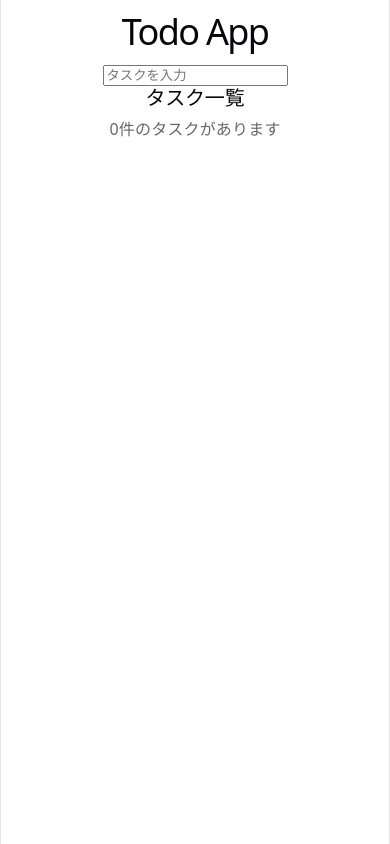
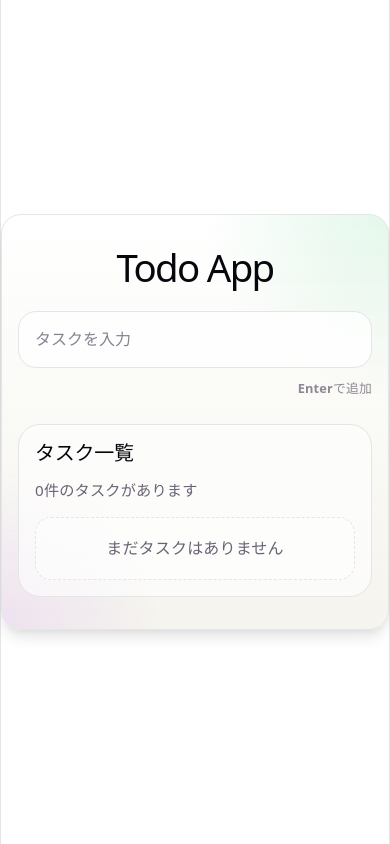
Before and after one commit to Naoto-Araki/react-ts-handson, a React (Vite) app in the folder todo-app/: page / in a window 390 px wide. Built offline with nearby package versions, Linux system fonts and the light colour scheme.

Commit message:
refactor: remove unused counter styles and enhance App component styling

```diff
--- a/todo-app/src/App.css
+++ b/todo-app/src/App.css
@@ -1,184 +1,175 @@
-.counter {
-  font-size: 16px;
-  padding: 5px 10px;
-  border-radius: 5px;
-  color: var(--accent);
-  background: var(--accent-bg);
-  border: 2px solid transparent;
-  transition: border-color 0.3s;
-  margin-bottom: 24px;
+.App {
+  width: min(100%, 680px);
+  margin: auto;
+  padding: 3rem 2rem;
+  display: grid;
+  gap: 1.5rem;
+  text-align: left;
+  background:
+    radial-gradient(circle at top right, rgba(34, 197, 94, 0.12), transparent 32%),
+    radial-gradient(circle at bottom left, var(--accent-bg), transparent 28%),
+    linear-gradient(180deg, rgba(255, 255, 255, 0.98), rgba(244, 243, 236, 0.92));
+  border: 1px solid var(--border);
+  border-radius: 28px;
+  box-shadow: var(--shadow);
+  box-sizing: border-box;
+}
 
-  &:hover {
-    border-color: var(--accent-border);
+.App h1 {
+  margin: 0;
+  font-size: clamp(2.4rem, 6vw, 3.5rem);
+  line-height: 1.05;
+  text-align: center;
+}
+
+.App form {
+  position: relative;
+}
+
+.App form::after {
+  content: 'Enterで追加';
+  position: absolute;
+  right: 1rem;
+  top: 50%;
+  transform: translateY(-50%);
+  font-size: 0.8rem;
+  font-weight: 700;
+  color: var(--text);
+  opacity: 0.75;
+  pointer-events: none;
+}
+
+.App input {
+  width: 100%;
+  padding: 1rem 7.5rem 1rem 1rem;
+  border-radius: 18px;
+  border: 1px solid var(--border);
+  background: rgba(255, 255, 255, 0.8);
+  color: var(--text-h);
+  font: inherit;
+  box-sizing: border-box;
+  transition:
+    border-color 160ms ease,
+    box-shadow 160ms ease,
+    transform 160ms ease;
+}
+
+.App input::placeholder {
+  color: var(--text);
+  opacity: 0.8;
+}
+
+.App input:focus {
+  outline: none;
+  border-color: var(--accent-border);
+  box-shadow: 0 0 0 4px var(--accent-bg);
+  transform: translateY(-1px);
+}
+
+.task-list {
+  display: grid;
+  gap: 0.9rem;
+  padding: 1.4rem;
+  border-radius: 22px;
+  background: rgba(255, 255, 255, 0.62);
+  border: 1px solid var(--border);
+}
+
+.task-list h2 {
+  margin: 0;
+}
+
+.task-list p {
+  font-size: 0.95rem;
+  color: var(--text);
+}
+
+.task-list ul {
+  list-style: none;
+  margin: 0;
+  padding: 0;
+  display: grid;
+  gap: 0.75rem;
+}
+
+.task-list li {
+  position: relative;
+  padding: 0.95rem 1rem 0.95rem 3rem;
+  border-radius: 16px;
+  background: linear-gradient(135deg, rgba(255, 255, 255, 0.95), rgba(244, 243, 236, 0.92));
+  border: 1px solid rgba(170, 59, 255, 0.16);
+  color: var(--text-h);
+  box-shadow: 0 10px 22px rgba(8, 6, 13, 0.06);
+  word-break: break-word;
+}
+
+.task-list li::before {
+  content: '';
+  position: absolute;
+  left: 1rem;
+  top: 50%;
+  width: 1rem;
+  height: 1rem;
+  border-radius: 999px;
+  transform: translateY(-50%);
+  background: linear-gradient(135deg, #22c55e, #16a34a);
+  box-shadow: 0 0 0 6px rgba(34, 197, 94, 0.12);
+}
+
+.task-list ul:empty::after {
+  content: 'まだタスクはありません';
+  display: block;
+  padding: 1.2rem 1rem;
+  border: 1px dashed var(--border);
+  border-radius: 16px;
+  text-align: center;
+  color: var(--text);
+  background: rgba(255, 255, 255, 0.45);
+}
+
+@media (max-width: 640px) {
+  .App {
+    padding: 2rem 1rem;
+    border-radius: 20px;
   }
-  &:focus-visible {
-    outline: 2px solid var(--accent);
-    outline-offset: 2px;
+
+  .App form::after {
+    position: static;
+    display: block;
+    margin-top: 0.55rem;
+    transform: none;
+    text-align: right;
+  }
+
+  .App input {
+    padding-right: 1rem;
+  }
+
+  .task-list {
+    padding: 1rem;
+  }
+
+  .task-list li {
+    padding-left: 2.7rem;
   }
 }
 
-.hero {
-  position: relative;
-
-  .base,
-  .framework,
-  .vite {
-    inset-inline: 0;
-    margin: 0 auto;
+@media (prefers-color-scheme: dark) {
+  .App {
+    background:
+      radial-gradient(circle at top right, rgba(34, 197, 94, 0.12), transparent 32%),
+      radial-gradient(circle at bottom left, rgba(192, 132, 252, 0.16), transparent 28%),
+      linear-gradient(180deg, rgba(31, 32, 40, 0.98), rgba(22, 23, 29, 0.94));
   }
 
-  .base {
-    width: 170px;
-    position: relative;
-    z-index: 0;
+  .App input,
+  .task-list,
+  .task-list li,
+  .task-list ul:empty::after {
+    background: rgba(255, 255, 255, 0.04);
   }
 
-  .framework,
-  .vite {
-    position: absolute;
-  }
-
-  .framework {
-    z-index: 1;
-    top: 34px;
-    height: 28px;
-    transform: perspective(2000px) rotateZ(300deg) rotateX(44deg) rotateY(39deg)
-      scale(1.4);
-  }
-
-  .vite {
-    z-index: 0;
-    top: 107px;
-    height: 26px;
-    width: auto;
-    transform: perspective(2000px) rotateZ(300deg) rotateX(40deg) rotateY(39deg)
-      scale(0.8);
+  .task-list li {
+    border-color: rgba(192, 132, 252, 0.28);
   }
 }
-
-#center {
-  display: flex;
-  flex-direction: column;
-  gap: 25px;
-  place-content: center;
-  place-items: center;
-  flex-grow: 1;
-
-  @media (max-width: 1024px) {
-    padding: 32px 20px 24px;
-    gap: 18px;
-  }
-}
-
-#next-steps {
-  display: flex;
-  border-top: 1px solid var(--border);
-  text-align: left;
-
-  & > div {
-    flex: 1 1 0;
-    padding: 32px;
-    @media (max-width: 1024px) {
-      padding: 24px 20px;
-    }
-  }
-
-  .icon {
-    margin-bottom: 16px;
-    width: 22px;
-    height: 22px;
-  }
-
-  @media (max-width: 1024px) {
-    flex-direction: column;
-    text-align: center;
-  }
-}
-
-#docs {
-  border-right: 1px solid var(--border);
-
-  @media (max-width: 1024px) {
-    border-right: none;
-    border-bottom: 1px solid var(--border);
-  }
-}
-
-#next-steps ul {
-  list-style: none;
-  padding: 0;
-  display: flex;
-  gap: 8px;
-  margin: 32px 0 0;
-
-  .logo {
-    height: 18px;
-  }
-
-  a {
-    color: var(--text-h);
-    font-size: 16px;
-    border-radius: 6px;
-    background: var(--social-bg);
-    display: flex;
-    padding: 6px 12px;
-    align-items: center;
-    gap: 8px;
-    text-decoration: none;
-    transition: box-shadow 0.3s;
-
-    &:hover {
-      box-shadow: var(--shadow);
-    }
-    .button-icon {
-      height: 18px;
-      width: 18px;
-    }
-  }
-
-  @media (max-width: 1024px) {
-    margin-top: 20px;
-    flex-wrap: wrap;
-    justify-content: center;
-
-    li {
-      flex: 1 1 calc(50% - 8px);
-    }
-
-    a {
-      width: 100%;
-      justify-content: center;
-      box-sizing: border-box;
-    }
-  }
-}
-
-#spacer {
-  height: 88px;
-  border-top: 1px solid var(--border);
-  @media (max-width: 1024px) {
-    height: 48px;
-  }
-}
-
-.ticks {
-  position: relative;
-  width: 100%;
-
-  &::before,
-  &::after {
-    content: '';
-    position: absolute;
-    top: -4.5px;
-    border: 5px solid transparent;
-  }
-
-  &::before {
-    left: 0;
-    border-left-color: var(--border);
-  }
-  &::after {
-    right: 0;
-    border-right-color: var(--border);
-  }
-}
```
